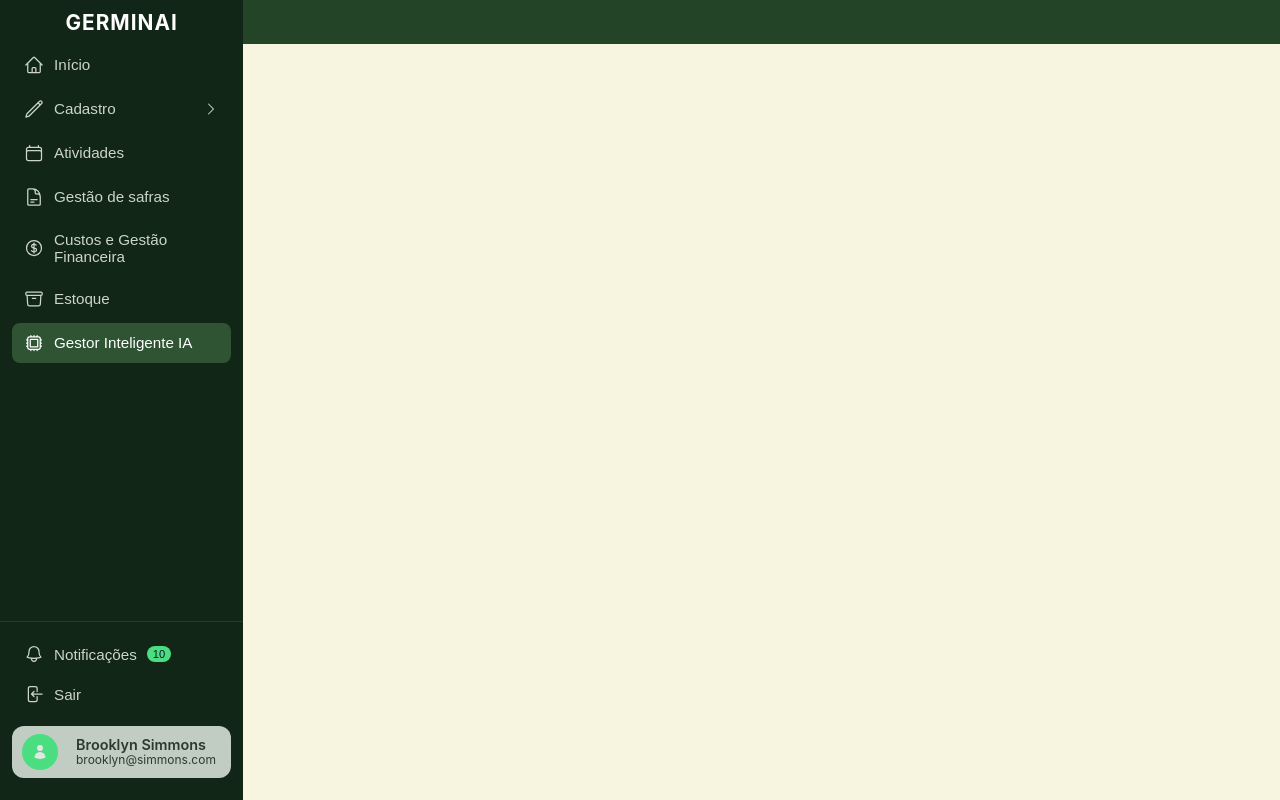
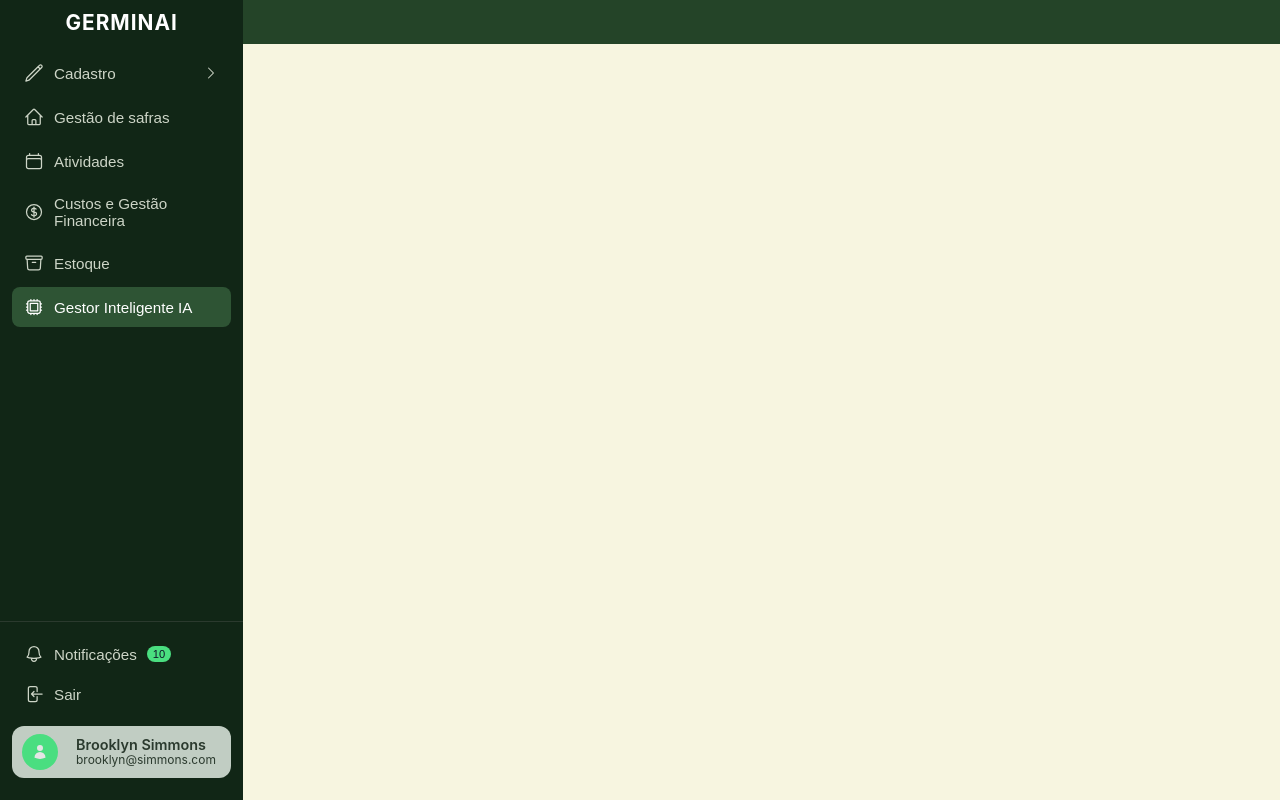
Before and after one commit to josedurigon/Repo-Germinai-react, a React (Vite) app: page /application in a window 1280 px wide. Built offline with nearby package versions, Linux system fonts and the light colour scheme; no server answers.

Commit message:
Ajuste sidebar

```diff
--- a/src/components/Navegation/Sidebar.css
+++ b/src/components/Navegation/Sidebar.css
@@ -36,7 +36,7 @@
 /* ====== BOTÕES DE NAVEGAÇÃO ====== */
 .navegacao-barra {
   flex-grow: 1;
-  margin-top: 4%;
+  margin-top: 7.5%;
   display: flex;
   flex-direction: column;
   gap: 4px;
--- a/src/components/Navegation/Sidebar.tsx
+++ b/src/components/Navegation/Sidebar.tsx
@@ -135,17 +135,7 @@ const BarraLateral: React.FC = () => {
       </div>
 
       <nav className="navegacao-barra">
-        <BotaoNavegacao
-          icone={HiOutlineHome}
-          texto="Início"
-          ativo={linkAtivo === "Início"}
-          aoClicar={() => {
-            setLinkAtivo("Início");
-            navigate("/application/Inicio");
-          }}
-        />
 
-        {/* Cadastro com submenu expansível */}
         <div className="menu-item-expandable">
           <button
             className={`botao-navegacao ${cadastroExpanded ? "ativo" : ""}`}
@@ -212,6 +202,16 @@ const BarraLateral: React.FC = () => {
         </div>
 
         <BotaoNavegacao
+          icone={HiOutlineHome}
+          texto="Gestão de safras"
+          ativo={linkAtivo === "Gestão de safras"}
+          aoClicar={() => {
+            setLinkAtivo("Gestão de safras");
+            navigate("/application/gestao-safras");
+          }}
+        />
+
+        <BotaoNavegacao
           icone={HiOutlineCalendar}
           texto="Atividades"
           ativo={linkAtivo === "Atividades"}
@@ -220,15 +220,7 @@ const BarraLateral: React.FC = () => {
             navigate("/application/atividades");
           }}
         />
-        <BotaoNavegacao
-          icone={HiOutlineDocumentText}
-          texto="Gestão de safras"
-          ativo={linkAtivo === "Gestão de safras"}
-          aoClicar={() => {
-            setLinkAtivo("Gestão de safras");
-            navigate("/application/gestao-safras");
-          }}
-        />
+
         <BotaoNavegacao
           icone={HiOutlineCurrencyDollar}
           texto="Custos e Gestão Financeira"
```
